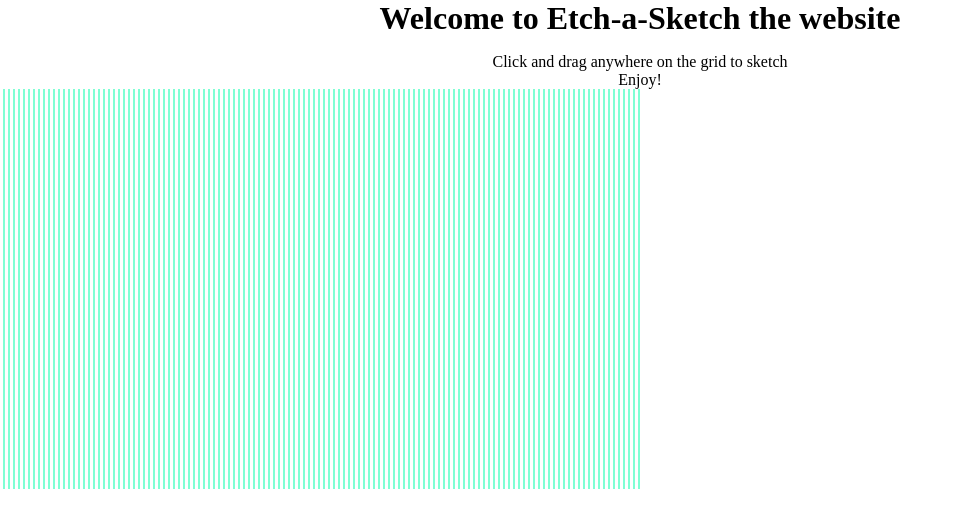
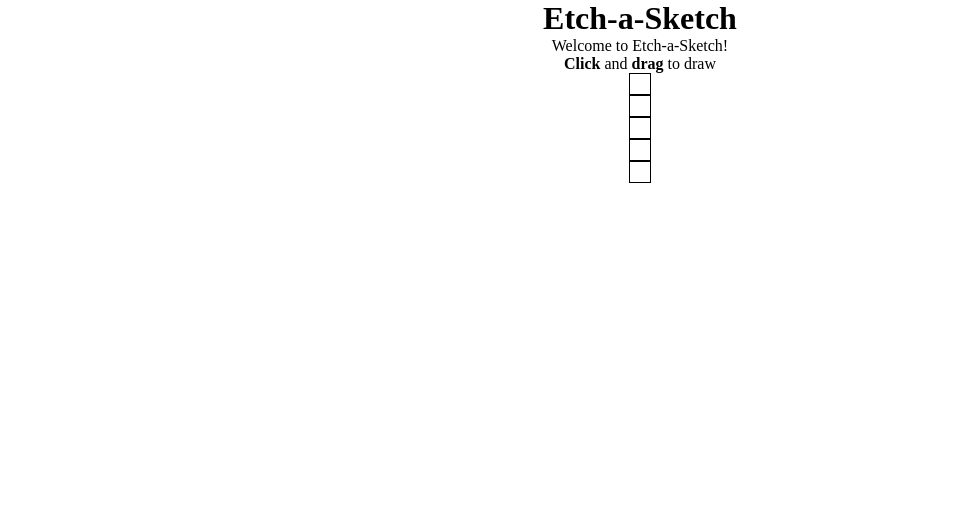
Before and after one commit to TerranceReimar/Etch-a-Sketch, a plain HTML site: page index.html in a window 1280 px wide. Shown: the whole page, without its empty margins (0-960 px from the left). Drawn offline with Linux system fonts and the light colour scheme.

Commit message:
created the first few stages of the etch-a-sketch

```diff
--- a/index.html
+++ b/index.html
@@ -9,11 +9,15 @@
     <script src="script.js" defer></script>
   </head>
   <body>
-    <header>
-      <h1>Welcome to Etch-a-Sketch the website</h1>
-      <p>Click and drag anywhere on the grid to sketch<br />Enjoy!</p>
-    </header>
-    <div class="container"></div>
-    <footer></footer>
+    <div class="header">
+      <h1>Etch-a-Sketch</h1>
+      <p>Welcome to Etch-a-Sketch!</p>
+      <span><strong>Click</strong> and <strong>drag</strong> to draw</span>
+    </div>
+    <div class="container">
+      <div class="column"></div>
+      <div class="row"></div>
+    </div>
+    <div class="footer"></div>
   </body>
 </html>
--- a/script.js
+++ b/script.js
@@ -1,8 +1,9 @@
-const header = document.querySelector("header");
 const container = document.querySelector(".container");
-const footer = document.querySelector("footer");
+const column = document.querySelector(".column");
+const row = document.querySelector(".row");
 
-for (let i = 0; i < 16 * 16; i++) {
+for (let i = 0; i < 5; i++) {
   const div = document.createElement("div");
-  container.appendChild(div);
+  div.classList.add("smallGrid");
+  column.appendChild(div);
 }
--- a/style.css
+++ b/style.css
@@ -4,33 +4,25 @@
 }
 
 body {
-  height: 100vh;
-  width: 100vw;
-}
-
-header {
   display: flex;
   flex-direction: column;
   justify-content: center;
   align-items: center;
-  gap: 1rem;
 }
 
-header p {
+.header {
   text-align: center;
 }
 
 .container {
-  display: flex;
-  flex-wrap: wrap;
-  width: 50%;
-  height: 50%;
-}
-
-.container div {
   flex: 1;
 }
 
-.container div:nth-child(even) {
-  background-color: aquamarine;
+.smallGrid {
+  border: 1px solid black;
+  padding: 10px;
 }
+
+.smallGrid:hover {
+  background-color: black;
+}
```
